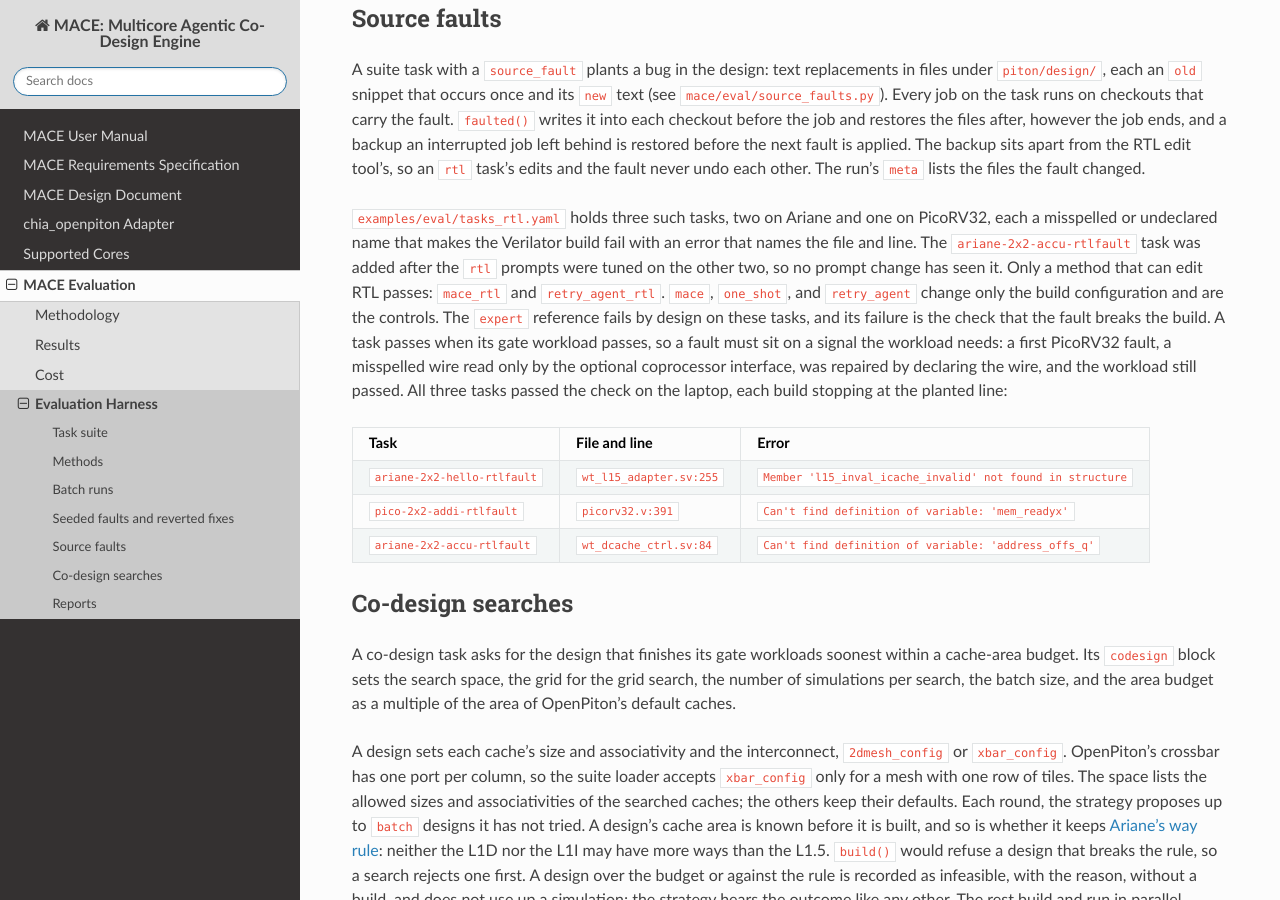
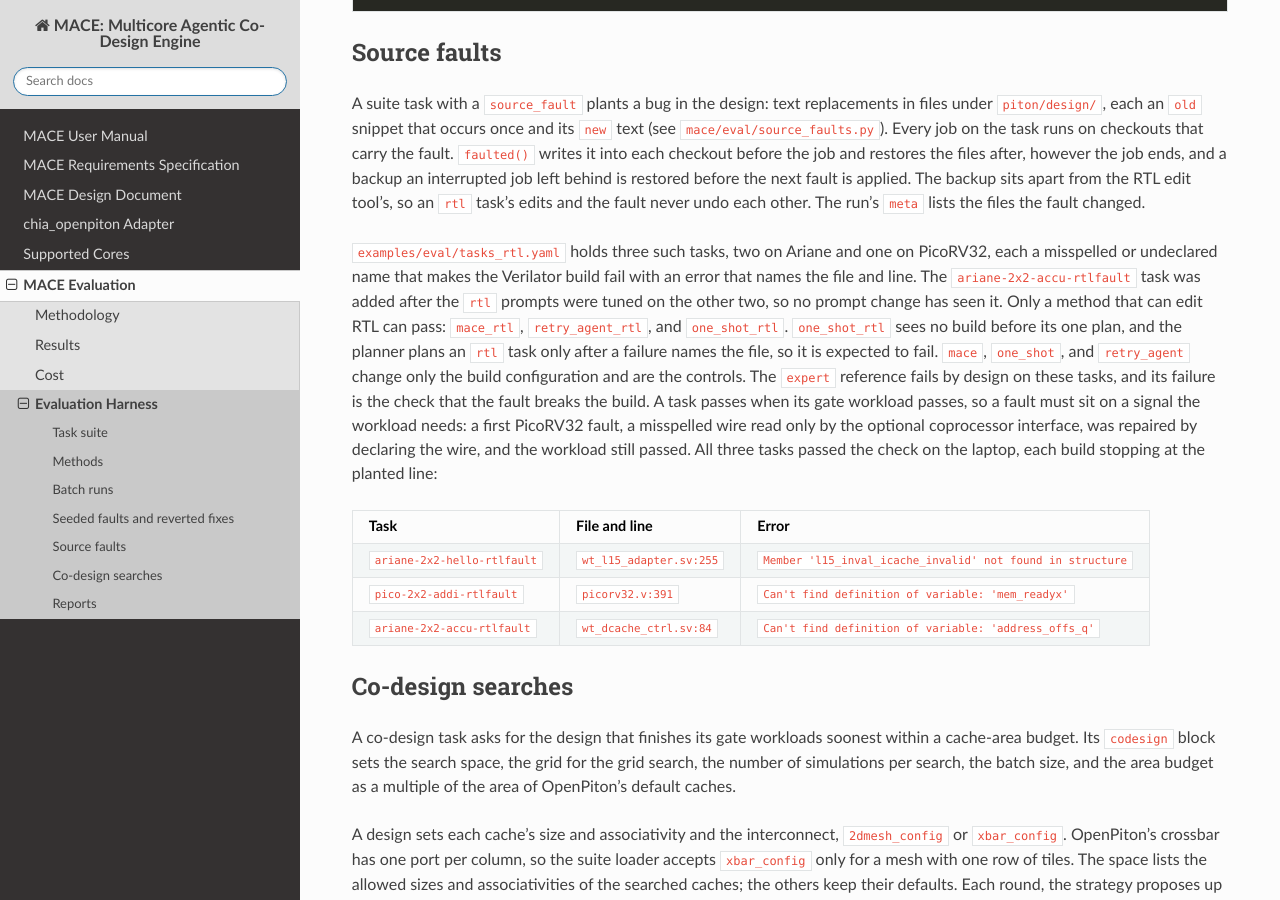
Before and after one commit to ranaumarnadeem/MACE, a Sphinx documentation site: the page built from docs/06_mace_evaluation/harness.md, in a window 1280 px wide and 900 px high, scrolled down 2987 px. Built offline with Sphinx 7.4.7 and the Read the Docs theme 3.1.0, drawn with Linux system fonts in a browser that asks for light colours; some of the changed text lies outside the part shown.

Commit message:
docs: one_shot_rtl in the method table, and why it is expected to fail on source faults

```diff
--- a/docs/06_mace_evaluation/harness.md
+++ b/docs/06_mace_evaluation/harness.md
@@ -36,6 +36,7 @@
 | `no_reuse` | A5 | The loop with `LoopOptions(reuse_builds=False)`. |
 | `mace_rtl` | Opt-in | The loop with `LoopOptions(rtl_edits=True)`: its planner may offer `rtl` tasks, whose agents edit the design's RTL. Meant for source-fault tasks. |
 | `retry_agent_rtl` | Opt-in | `retry_agent` whose design may be an `rtl` task, with the loop's edit tool. |
+| `one_shot_rtl` | Opt-in | `one_shot` with `LoopOptions(rtl_edits=True)`: one plan, run once, which may hold `rtl` tasks. |
 | `codesign_mace` | C0 | A co-design search whose designs come from the LLM proposer. |
 | `codesign_random` | C1 | A co-design search over uniform random designs, seeded by the repeat. |
 | `codesign_grid` | C2 | A co-design search over the task's fixed grid, in order. |
@@ -110,7 +111,8 @@
 
 `examples/eval/tasks_rtl.yaml` holds three such tasks, two on Ariane and one on PicoRV32, each a misspelled or undeclared name that makes the Verilator build fail with an error that names the file and line.
 The `ariane-2x2-accu-rtlfault` task was added after the `rtl` prompts were tuned on the other two, so no prompt change has seen it.
-Only a method that can edit RTL passes: `mace_rtl` and `retry_agent_rtl`.
+Only a method that can edit RTL can pass: `mace_rtl`, `retry_agent_rtl`, and `one_shot_rtl`.
+`one_shot_rtl` sees no build before its one plan, and the planner plans an `rtl` task only after a failure names the file, so it is expected to fail.
 `mace`, `one_shot`, and `retry_agent` change only the build configuration and are the controls.
 The `expert` reference fails by design on these tasks, and its failure is the check that the fault breaks the build.
 A task passes when its gate workload passes, so a fault must sit on a signal the workload needs: a first PicoRV32 fault, a misspelled wire read only by the optional coprocessor interface, was repaired by declaring the wire, and the workload still passed.
```
Also changed, not shown: 1 other file.
